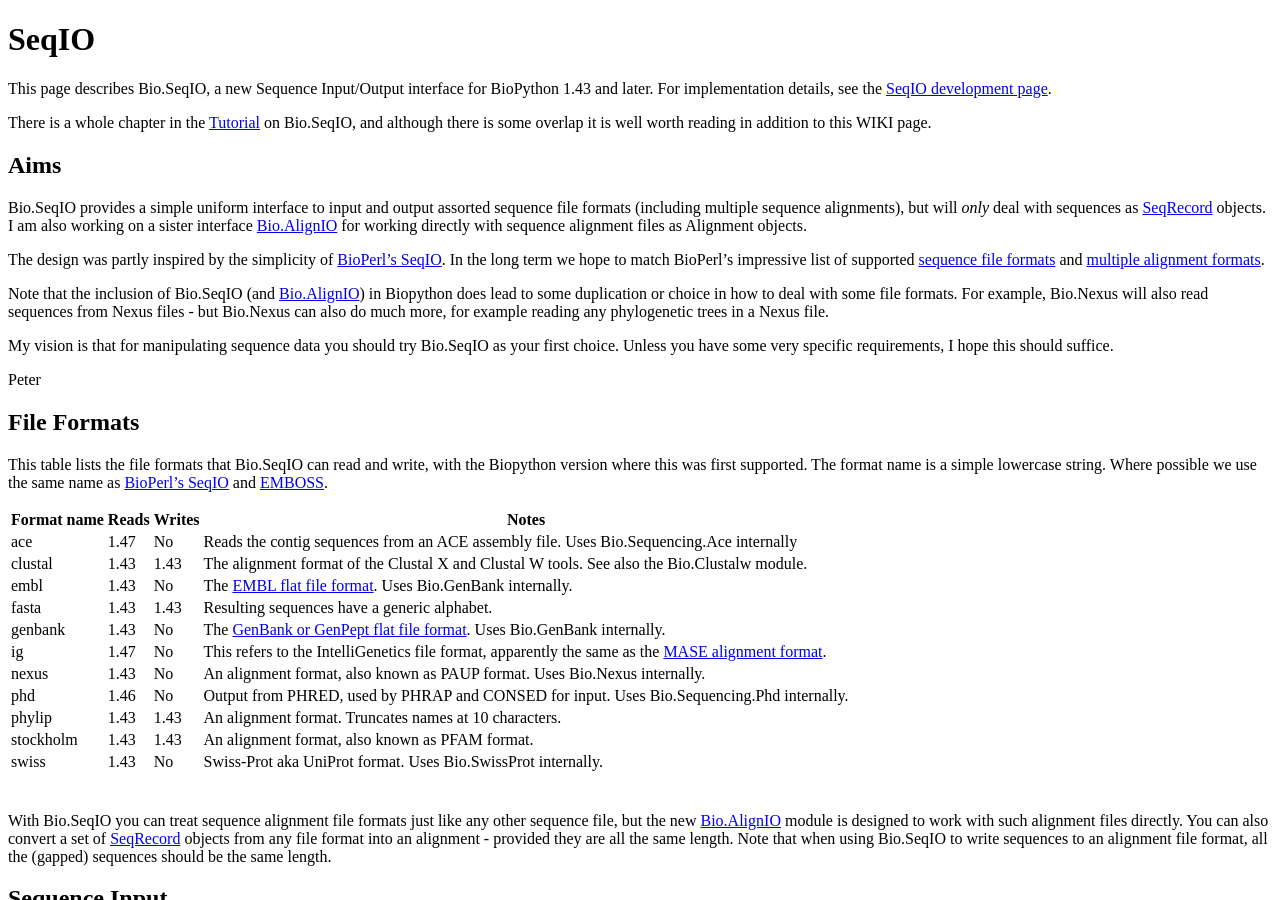
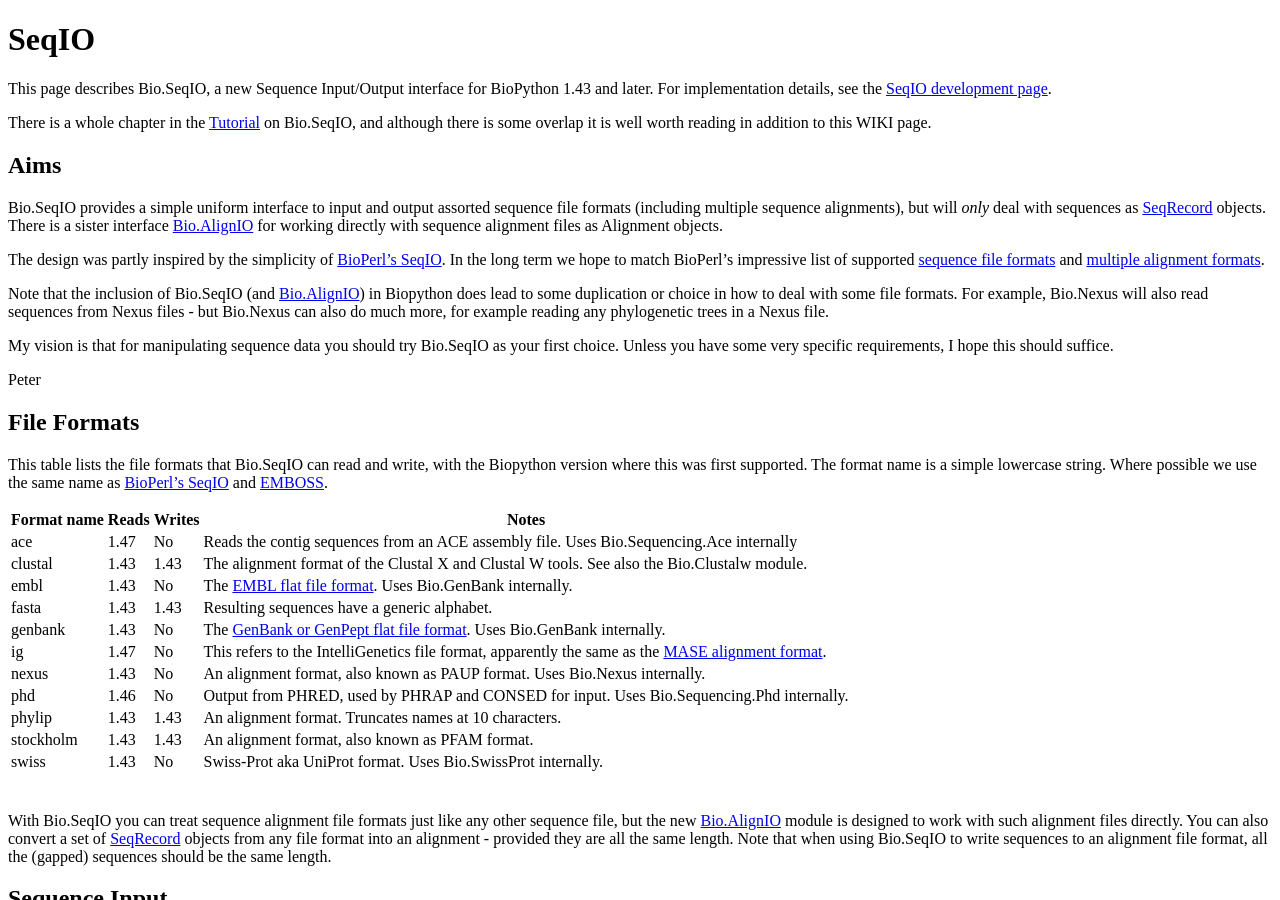
Before and after one commit to biopython/biopython.github.io, a Jekyll site: the page built from wiki/SeqIO.md, in a window 1280 px wide and 900 px high. Built offline with Jekyll 4.4.1, drawn with Linux system fonts in a browser that asks for light colours.

Commit message:
/* Aims */

```diff
--- a/wiki/SeqIO.md
+++ b/wiki/SeqIO.md
@@ -19,9 +19,8 @@ Aims
 Bio.SeqIO provides a simple uniform interface to input and output
 assorted sequence file formats (including multiple sequence alignments),
 but will *only* deal with sequences as [SeqRecord](SeqRecord "wikilink")
-objects. I am also working on a sister interface
-[Bio.AlignIO](AlignIO "wikilink") for working directly with sequence
-alignment files as Alignment objects.
+objects. There is a sister interface [Bio.AlignIO](AlignIO "wikilink")
+for working directly with sequence alignment files as Alignment objects.
 
 The design was partly inspired by the simplicity of [BioPerl's
 SeqIO](bp:HOWTO:SeqIO "wikilink"). In the long term we hope to match
```
Also changed, not shown: 1 other file.
